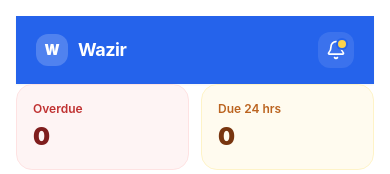
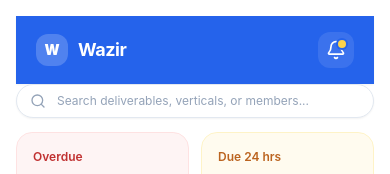
Before and after one commit to vishakhakumar08-code/wazir-deadline-tracker, a Next.js app: page / in a window 390 px wide. Shown: the top 174 px of the page. Built offline with nearby package versions, Linux system fonts and the light colour scheme; no server answers; the database is empty.

Commit message:
feat: restore search bar in desktop header and mobile view

```diff
--- a/src/app/page.tsx
+++ b/src/app/page.tsx
@@ -4,6 +4,7 @@ import React from 'react';
 import { useTaskContext } from '@/context/TaskContext';
 import { Sidebar } from '@/components/Sidebar';
 import { Header } from '@/components/Header';
+import { SearchBar } from '@/components/SearchBar';
 import { StatsOverview } from '@/components/StatsOverview';
 import { FilterBar } from '@/components/FilterBar';
 import { KanbanBoard } from '@/components/KanbanBoard';
@@ -49,6 +50,13 @@ export default function Home() {
         <div className="flex-1 p-4 sm:p-6 lg:p-8 overflow-y-auto pb-24 md:pb-8">
           {/* Top Header */}
           <Header />
+
+          {/* Mobile Global Search Bar (< md) */}
+          {viewMode !== 'attendance' && (
+            <div className="md:hidden mb-3.5">
+              <SearchBar placeholder="Search deliverables, verticals, or members..." />
+            </div>
+          )}
 
           {/* KPI Stat Cards and Filter Bar (shown on Kanban and Matrix views) */}
           {viewMode !== 'attendance' && (
--- a/src/components/FilterBar.tsx
+++ b/src/components/FilterBar.tsx
@@ -4,10 +4,11 @@ import React from 'react';
 import { useTaskContext } from '@/context/TaskContext';
 import { VERTICALS, ASSIGNEES, PRIORITIES } from '@/lib/constants';
 import { Search, X, ChevronDown } from 'lucide-react';
-import { Vertical, Assignee, TaskPriority } from '@/types/task';
+import { TaskPriority } from '@/types/task';
+import { SearchBar } from './SearchBar';
 
 export const FilterBar: React.FC = () => {
-  const { filters, setFilter, resetFilters, tasks } = useTaskContext();
+  const { filters, setFilter, resetFilters } = useTaskContext();
 
   const isFiltered =
     filters.vertical !== 'ALL' ||
@@ -19,25 +20,22 @@ export const FilterBar: React.FC = () => {
 
   return (
     <div className="mb-6 space-y-3">
-      {/* Search Bar (Optional collapsible / inline) */}
-      {filters.searchQuery && (
-        <div className="relative max-w-md">
-          <Search className="w-4 h-4 absolute left-3.5 top-1/2 -translate-y-1/2 text-slate-400" />
-          <input
-            type="text"
-            value={filters.searchQuery}
-            onChange={(e) => setFilter('searchQuery', e.target.value)}
-            placeholder="Search deliverables, verticals, or members..."
-            className="w-full bg-white border border-slate-200 rounded-full pl-10 pr-9 py-1.5 text-xs sm:text-sm text-slate-900 placeholder-slate-400 focus:outline-none focus:border-blue-500 transition-colors shadow-sm"
-          />
+      {/* Desktop Search + Filter Row (>= md) */}
+      <div className="hidden md:flex items-center justify-between gap-3 flex-wrap">
+        {/* Desktop Search Input */}
+        <SearchBar className="max-w-xs lg:max-w-sm" />
+
+        {/* Filter Summary / Reset */}
+        {isFiltered && (
           <button
-            onClick={() => setFilter('searchQuery', '')}
-            className="absolute right-3 top-1/2 -translate-y-1/2 text-slate-400 hover:text-slate-600"
+            onClick={resetFilters}
+            className="flex items-center gap-1.5 px-3 py-1.5 rounded-full bg-slate-100 hover:bg-slate-200 text-slate-700 text-xs font-semibold transition-colors cursor-pointer"
           >
-            <X className="w-3.5 h-3.5" />
+            <X className="w-3.5 h-3.5 text-red-500" />
+            <span>Reset Filters</span>
           </button>
-        </div>
-      )}
+        )}
+      </div>
 
       {/* Pill Filter Row (Matching Reference Designs) */}
       <div className="flex items-center gap-2 overflow-x-auto pb-1 no-scrollbar">
@@ -102,11 +100,11 @@ export const FilterBar: React.FC = () => {
           );
         })}
 
-        {/* Reset Filter Button if active */}
+        {/* Mobile Reset Filter Button if active */}
         {isFiltered && (
           <button
             onClick={resetFilters}
-            className="flex items-center gap-1 px-3 py-1.5 rounded-full bg-slate-100 hover:bg-slate-200 text-slate-600 text-xs font-medium transition-colors shrink-0 cursor-pointer"
+            className="md:hidden flex items-center gap-1 px-3 py-1.5 rounded-full bg-slate-100 hover:bg-slate-200 text-slate-600 text-xs font-medium transition-colors shrink-0 cursor-pointer"
           >
             <X className="w-3 h-3 text-red-500" />
             <span>Reset</span>
--- /dev/null
+++ b/src/components/SearchBar.tsx
@@ -0,0 +1,39 @@
+'use client';
+
+import React from 'react';
+import { useTaskContext } from '@/context/TaskContext';
+import { Search, X } from 'lucide-react';
+
+interface SearchBarProps {
+  className?: string;
+  placeholder?: string;
+}
+
+export const SearchBar: React.FC<SearchBarProps> = ({
+  className = '',
+  placeholder = 'Search deliverables, verticals, or members...',
+}) => {
+  const { filters, setFilter } = useTaskContext();
+
+  return (
+    <div className={`relative w-full ${className}`}>
+      <Search className="w-4 h-4 absolute left-3.5 top-1/2 -translate-y-1/2 text-slate-400 pointer-events-none" />
+      <input
+        type="text"
+        value={filters.searchQuery}
+        onChange={(e) => setFilter('searchQuery', e.target.value)}
+        placeholder={placeholder}
+        className="w-full bg-white border border-slate-200 hover:border-slate-300 focus:border-blue-600 rounded-full pl-10 pr-9 py-2 text-xs sm:text-sm text-slate-900 placeholder-slate-400 focus:outline-none focus:ring-2 focus:ring-blue-100 transition-all shadow-sm"
+      />
+      {filters.searchQuery && (
+        <button
+          onClick={() => setFilter('searchQuery', '')}
+          className="absolute right-3 top-1/2 -translate-y-1/2 p-1 rounded-full text-slate-400 hover:text-slate-700 hover:bg-slate-100 transition-colors cursor-pointer"
+          title="Clear search"
+        >
+          <X className="w-3.5 h-3.5" />
+        </button>
+      )}
+    </div>
+  );
+};
--- a/src/context/TaskContext.tsx
+++ b/src/context/TaskContext.tsx
@@ -380,7 +380,8 @@ export const TaskProvider: React.FC<{ children: React.ReactNode }> = ({ children
         const matchesDesc = task.description.toLowerCase().includes(q);
         const matchesVertical = task.vertical.toLowerCase().includes(q);
         const matchesAssignees = task.assignees && task.assignees.some((a) => a.toLowerCase().includes(q));
-        if (!matchesTitle && !matchesDesc && !matchesVertical && !matchesAssignees) {
+        const matchesSubtasks = task.subtasks && task.subtasks.some((st) => st.title.toLowerCase().includes(q));
+        if (!matchesTitle && !matchesDesc && !matchesVertical && !matchesAssignees && !matchesSubtasks) {
           return false;
         }
       }
```
